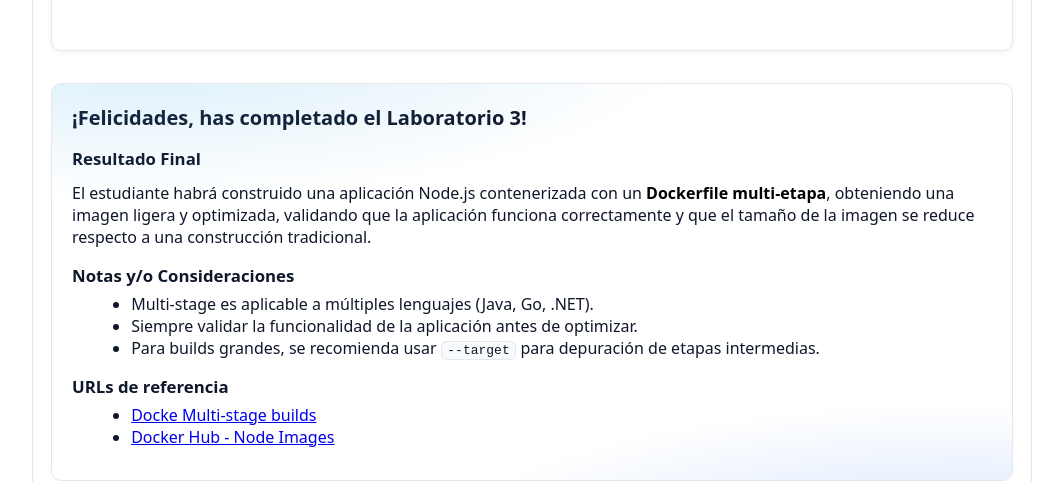
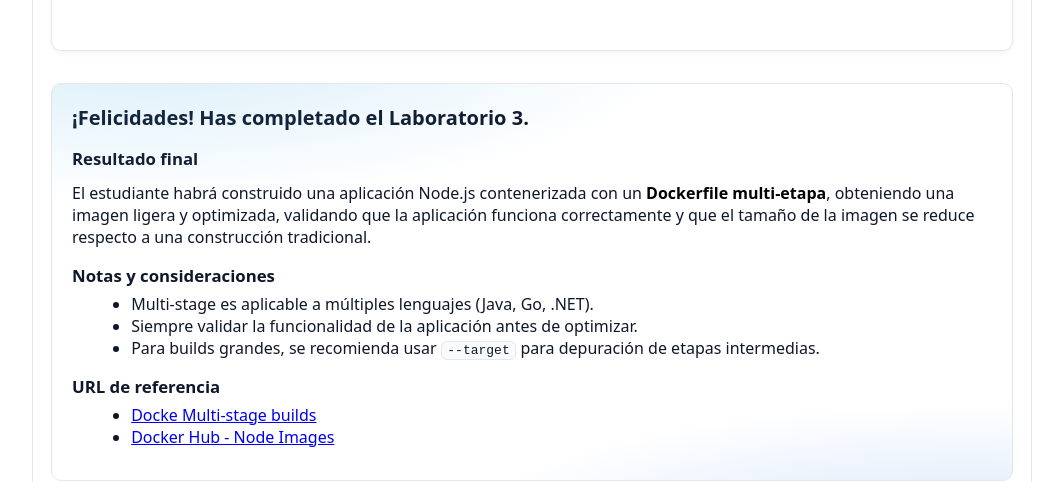
Before and after one commit to Netec-Mx/Custom_NETEC_DOCK_KUB_ESP, a Jekyll site: the page built from labs/capitulo3/lab3.md, in a window 1280 px wide and 900 px high, scrolled down 13274 px. Shown: the part 276-758 px from the top of the window, without its empty margins (108-1171 px from the left). Built offline with Jekyll 4.4.1, drawn with Linux system fonts in a browser that asks for light colours.

Commit message:
Renombre de ropositorio y ajustes de archivos!

```diff
--- a/_config.yml
+++ b/_config.yml
@@ -3,10 +3,10 @@ description: Plataforma de Laboratorios · Introducción a Docker y Kubernetes
 
 # Para project site:
 url: "https://netec-mx.github.io" # CAMBIAR LA CUENTA
-baseurl: "/DOCK_KUB_ESP"   # CLAVE para que no se rompan rutas siempre cambiar
+baseurl: "/Custom_NETEC_DOCK_KUB_ESP"   # CLAVE para que no se rompan rutas siempre cambiar
 
 # Nombre completo del repo (owner/repo)
-repository: netec-mx/DOCK_KUB_ESP
+repository: netec-mx/Custom_NETEC_DOCK_KUB_ESP
 
 # Para local Recuerda ajustar rutas en los archivos
 # url: "http://localhost:4000"
--- a/_data/courses.yml
+++ b/_data/courses.yml
@@ -1,6 +1,6 @@
 # _data/courses.yml
 dock_kub_esp: # MODIFICAR AQUI Y TODO
-  title: "Introducción a Docker y Kubernetes"
+  title: "Docker y Kubernetes"
   intro: "Cada laboratorio está diseñado para una experiencia práctica. Haz clic para comenzar."
   labs:
     - id: lab1
--- a/_includes/lab-footer.html
+++ b/_includes/lab-footer.html
@@ -8,17 +8,17 @@ Parámetros (usa page.* o include.*):
 {% endcomment %}
 
 <div class="lab-summary">
-  <h2>¡Felicidades, has completado el Laboratorio {{ include.lab_number | default: page.lab_number }}!</h2>
+  <h2>¡Felicidades! Has completado el Laboratorio {{ include.lab_number | default: page.lab_number }}.</h2>
 
   {% assign _final = include.final_result | default: page.final_result %}
   {% if _final %}
-    <h3>Resultado Final</h3>
+    <h3>Resultado final</h3>
     <p>{{ _final | markdownify }}</p>
   {% endif %}
 
   {% assign _notes = include.notes | default: page.notes %}
   {% if _notes and _notes.size > 0 %}
-    <h3>Notas y/o Consideraciones</h3>
+    <h3>Notas y consideraciones</h3>
     <ul>
       {% for n in _notes %}
         {% assign item = n | markdownify | strip %}
@@ -32,7 +32,7 @@ Parámetros (usa page.* o include.*):
 
   {% assign _refs = include.references | default: page.references %}
   {% if _refs and _refs.size > 0 %}
-    <h3>URLs de referencia</h3>
+    <h3>URL de referencia</h3>
     <ul>
       {% for r in _refs %}
         {% if r.url and r.text %}
```
